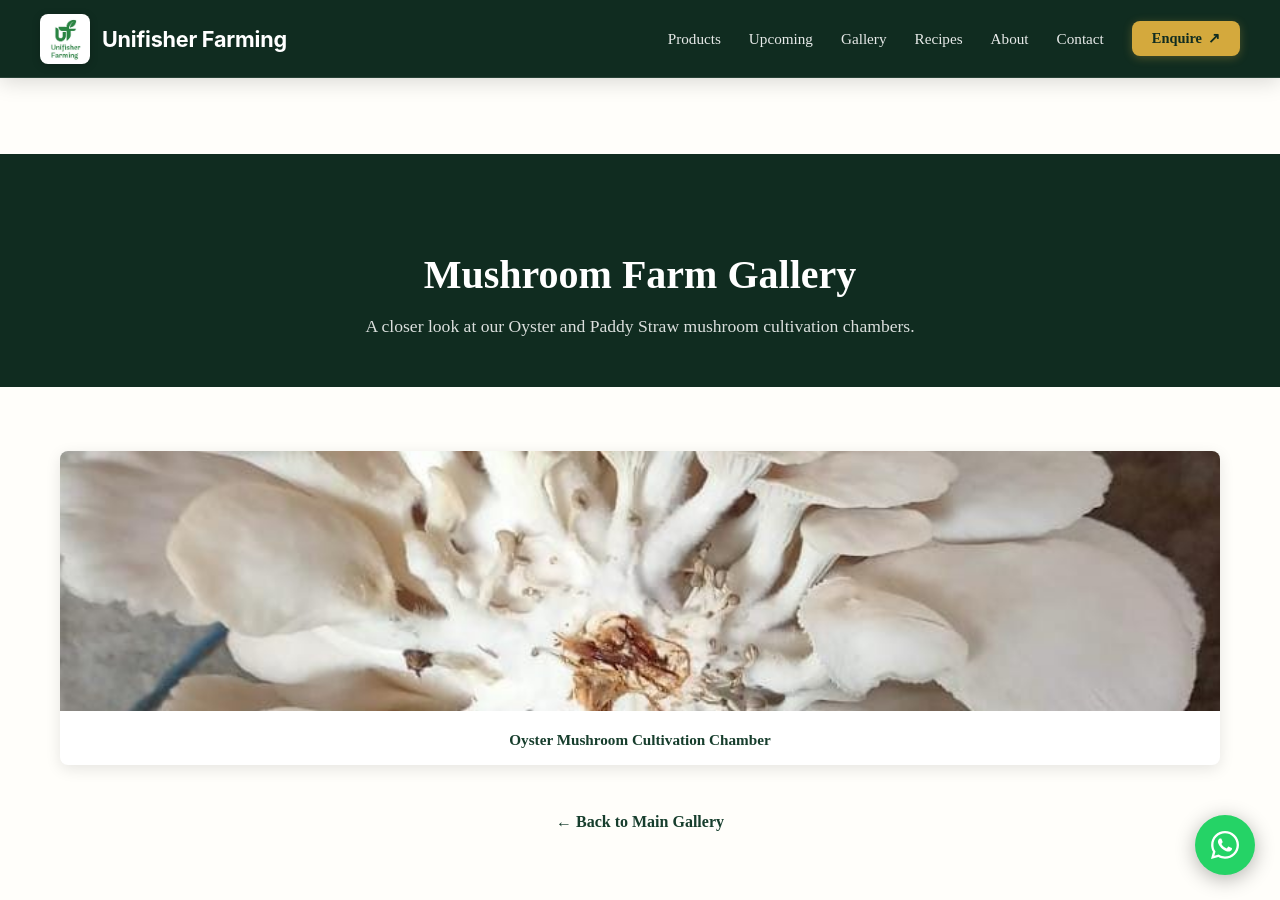
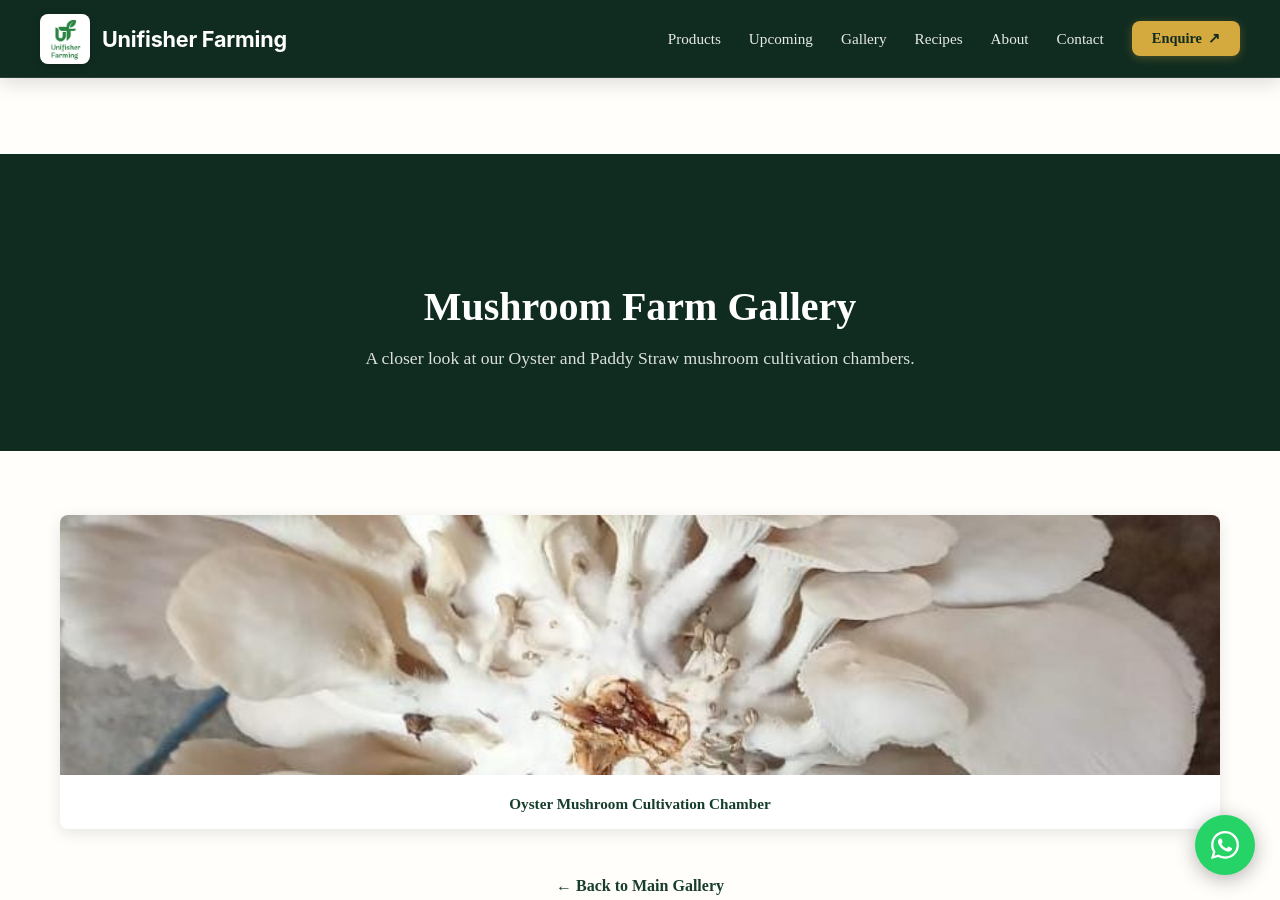
Before and after one commit to Unifisher/Unifisher-Website, a Jekyll site: the page built from gallery /mushrooms.html, in a window 1280 px wide and 900 px high, scrolled down 658 px. Built offline with Jekyll 4.4.1, drawn with Linux system fonts in a browser that asks for light colours; some web fonts are replaced.

Commit message:
Update mushrooms.html

```diff
--- a/gallery /mushrooms.html
+++ b/gallery /mushrooms.html
@@ -3,18 +3,18 @@ layout: subpage
 title: Mushroom Farm Gallery - Unifisher Farming
 ---
 
-<section style="padding: 4rem 1.5rem 2rem; background: #102c20; color: #ffffff; text-align: center;">
+<section style="width: 100%; padding: 6rem 1.5rem 4rem; background: #102c20; color: #ffffff; text-align: center; box-sizing: border-box;">
   <div style="max-width: 800px; margin: 0 auto;">
     <h1 style="font-size: 2.5rem; font-weight: 800; margin-bottom: 1rem;">Mushroom Farm Gallery</h1>
     <p style="color: rgba(255,255,255,0.85); font-size: 1.1rem;">A closer look at our Oyster and Paddy Straw mushroom cultivation chambers.</p>
   </div>
 </section>
 
-<section style="padding: 4rem 1.5rem; background-color: #fffefa;">
-  <div style="max-width: 1160px; margin: 0 auto;">
+<section style="width: 100%; padding: 4rem 1.5rem; background-color: #fffefa; box-sizing: border-box;">
+  <div style="max-width: 1160px; width: 100%; margin: 0 auto; box-sizing: border-box;">
 
     <!-- Photo Grid -->
-    <div style="display: grid; grid-template-columns: repeat(auto-fit, minmax(300px, 1fr)); gap: 2rem;">
+    <div style="display: grid; grid-template-columns: repeat(auto-fit, minmax(300px, 1fr)); gap: 2rem; width: 100%;">
 
       <!-- Photo Card 1 -->
       <div style="border-radius: 8px; overflow: hidden; box-shadow: 0 4px 15px rgba(0,0,0,0.1); background: #ffffff;">
```
